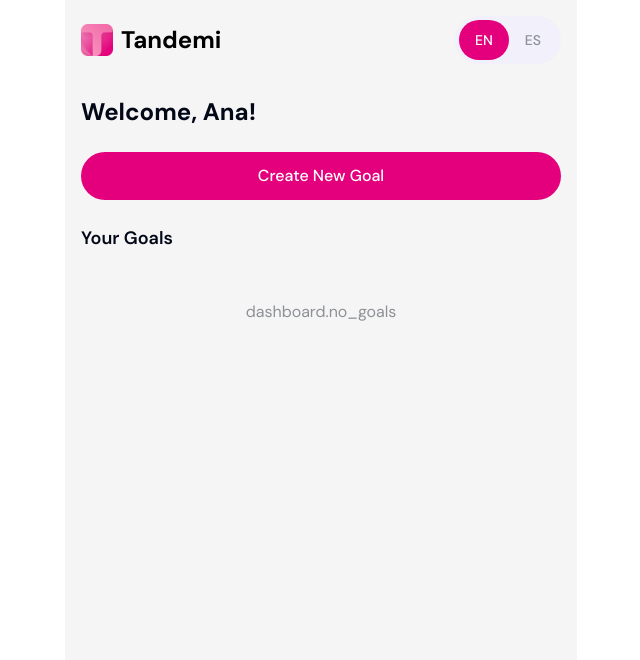
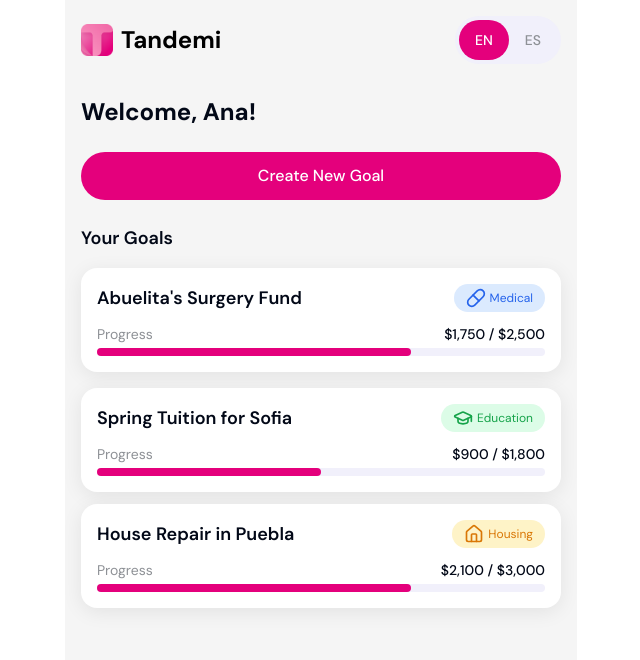
Before and after one commit to abner-benjamin/tandemi, a React (Vite) app: page /dashboard in a window 1280 px wide. Shown: the top 660 px of the page, without its empty margins (319-959 px from the left). Built offline with nearby package versions, Linux system fonts and the light colour scheme.

Commit message:
Fix: Ensure sample goals are always present
The sample goals should always be present and update when an amount is logged to the goal.

```diff
--- a/src/components/ContributionItem.tsx
+++ b/src/components/ContributionItem.tsx
@@ -2,6 +2,7 @@
 import { format } from "date-fns";
 import { DollarSign } from "lucide-react";
 import { useLanguage } from "../contexts/LanguageContext";
+import { formatNumber } from "../utils/formatters";
 
 type ContributionItemProps = {
   id: string;
@@ -27,11 +28,6 @@ const ContributionItem = ({ amount, date, type, purpose, contributor, note }: Co
       default:
         return "bg-gray-100 text-gray-600";
     }
-  };
-
-  // Format number with commas
-  const formatNumber = (num) => {
-    return num.toString().replace(/\B(?=(\d{3})+(?!\d))/g, ",");
   };
 
   return (
--- a/src/components/GoalCard.tsx
+++ b/src/components/GoalCard.tsx
@@ -2,6 +2,7 @@
 import { Heart, DollarSign, GraduationCap, House, Pill } from "lucide-react";
 import { useLanguage } from "../contexts/LanguageContext";
 import { cn } from "@/lib/utils";
+import { formatNumber } from "../utils/formatters";
 
 type GoalCardProps = {
   id: string;
@@ -42,11 +43,6 @@ const GoalCard = ({ id, name, category, amount, progress, onClick, className }:
     }
   };
 
-  // Format number with commas
-  const formatNumber = (num) => {
-    return num.toString().replace(/\B(?=(\d{3})+(?!\d))/g, ",");
-  };
-
   return (
     <div
       className={cn("bg-white rounded-2xl p-4 card-shadow mb-4 active:scale-98 transition-transform", className)}
--- a/src/pages/DashboardPage.tsx
+++ b/src/pages/DashboardPage.tsx
@@ -6,6 +6,37 @@ import { useAuth } from "../contexts/AuthContext";
 import TandemiLogo from "../components/TandemiLogo";
 import GoalCard from "../components/GoalCard";
 import LanguageToggle from "../components/LanguageToggle";
+
+// Sample data for the goals (fallback if sessionStorage is empty)
+const sampleGoals = [
+  {
+    id: "1",
+    name: "Abuelita's Surgery Fund",
+    category: "Medical",
+    amount: 2500,
+    progress: 1750,
+    dueDate: new Date("2023-12-31").toISOString(),
+    description: "Fund for grandmother's knee surgery in Mexico City",
+  },
+  {
+    id: "2",
+    name: "Spring Tuition for Sofia",
+    category: "Education",
+    amount: 1800,
+    progress: 900,
+    dueDate: new Date("2023-09-01").toISOString(),
+    description: "College tuition payment for Sofia's spring semester",
+  },
+  {
+    id: "3",
+    name: "House Repair in Puebla",
+    category: "Housing",
+    amount: 3000,
+    progress: 2100,
+    dueDate: new Date("2023-11-15").toISOString(),
+    description: "Roof repairs and painting for the family home in Puebla",
+  }
+];
 
 const DashboardPage = () => {
   const { t } = useLanguage();
@@ -19,8 +50,8 @@ const DashboardPage = () => {
     if (storedGoals) {
       return JSON.parse(storedGoals);
     }
-    // Fall back to empty array if nothing in storage
-    return [];
+    // Fall back to default sample goals
+    return sampleGoals;
   });
 
   // Listen for changes in sessionStorage
@@ -29,8 +60,15 @@ const DashboardPage = () => {
       const storedGoals = sessionStorage.getItem('userGoals');
       if (storedGoals) {
         setGoals(JSON.parse(storedGoals));
+      } else {
+        // If for some reason the storage is empty, use sample goals
+        sessionStorage.setItem('userGoals', JSON.stringify(sampleGoals));
+        setGoals(sampleGoals);
       }
     };
+
+    // Run once on mount to ensure goals are loaded
+    handleStorageChange();
 
     window.addEventListener('storage', handleStorageChange);
 
@@ -67,7 +105,7 @@ const DashboardPage = () => {
         <h2 className="font-semibold text-lg mb-4">{t("dashboard.your_goals")}</h2>
 
         <div className="space-y-3">
-          {goals.length > 0 ? (
+          {goals && goals.length > 0 ? (
             goals.map((goal) => (
               <GoalCard
                 key={goal.id}
--- a/src/pages/Index.tsx
+++ b/src/pages/Index.tsx
@@ -110,17 +110,10 @@ const Index = () => {
   const navigate = useNavigate();
 
   useEffect(() => {
-    // Initialize session storage with sample goals if empty
-    if (!sessionStorage.getItem('userGoals')) {
-      sessionStorage.setItem('userGoals', JSON.stringify(sampleGoals));
-    }
+    // Always initialize session storage with sample goals
+    sessionStorage.setItem('userGoals', JSON.stringify(sampleGoals));
 
-    // Initialize session storage with sample contributions if empty
-    if (!sessionStorage.getItem('userContributions')) {
-      sessionStorage.setItem('userContributions', JSON.stringify(sampleContributions));
-    }
-
-    // Always ensure the contributions are stored
+    // Always initialize session storage with sample contributions
     sessionStorage.setItem('userContributions', JSON.stringify(sampleContributions));
 
     // Redirect to splash page
```
